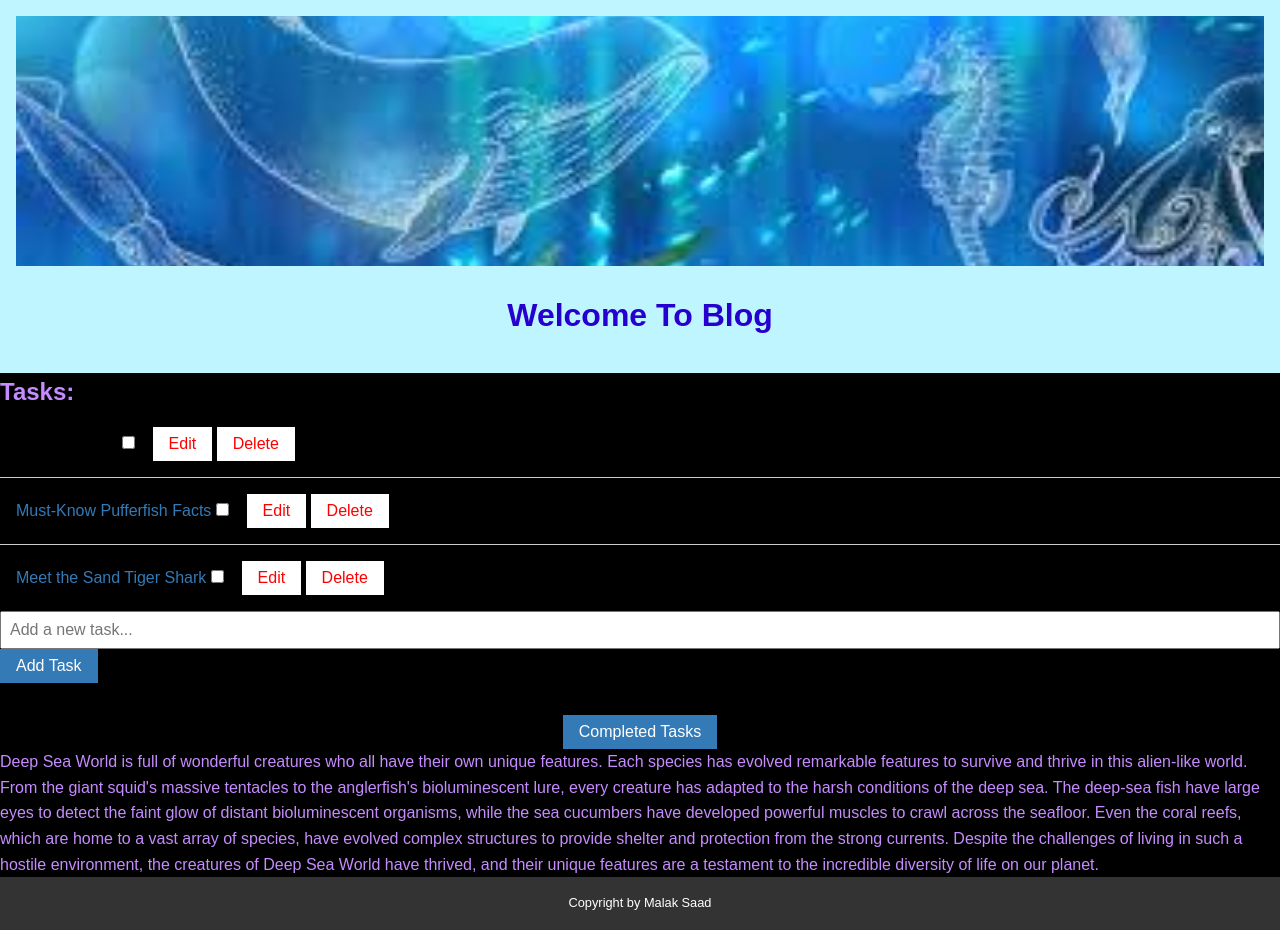
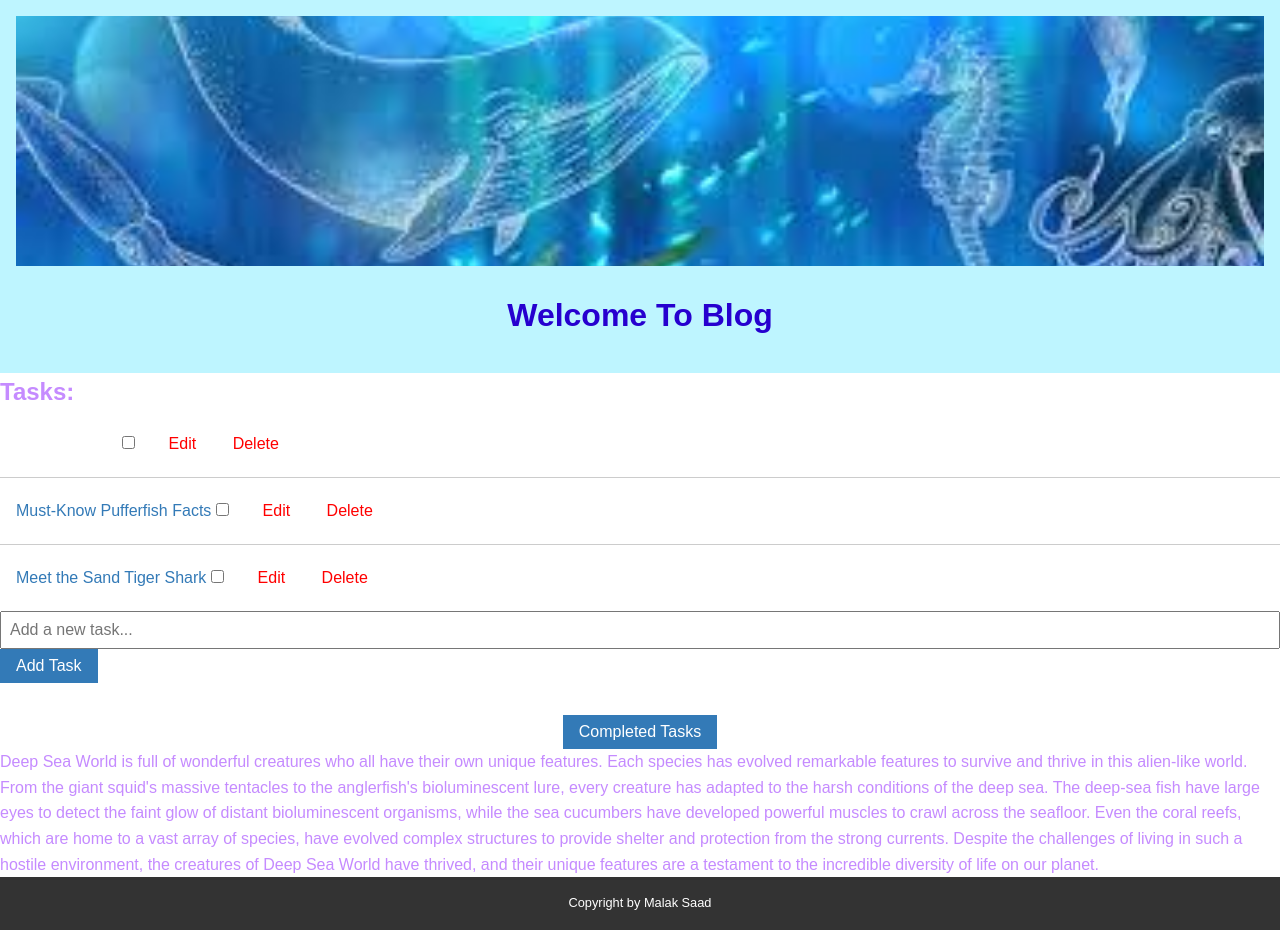
Before and after one commit to MalakSaad1/Task-Manager-To-Do-App, a React (Vite) app: page / in a window 1280 px wide. In both pictures the pointer is over the link "Scary Animals". Built offline with nearby package versions, Linux system fonts and the light colour scheme.

Commit message:
added some code

```diff
--- a/src/index.css
+++ b/src/index.css
@@ -10,7 +10,7 @@ body {
   font-family: Arial, sans-serif;
   line-height: 1.6;
   color: #c58bff;
-  background-color: #000000;
+  background-color: #ffffff;
 }
 
 header {
@@ -55,7 +55,7 @@ h1 {
 }
 
 #task-list a:hover {
-  color: #000000;
+  color: #ffffff;
 }
 
 input[type="checkbox"] {
```
